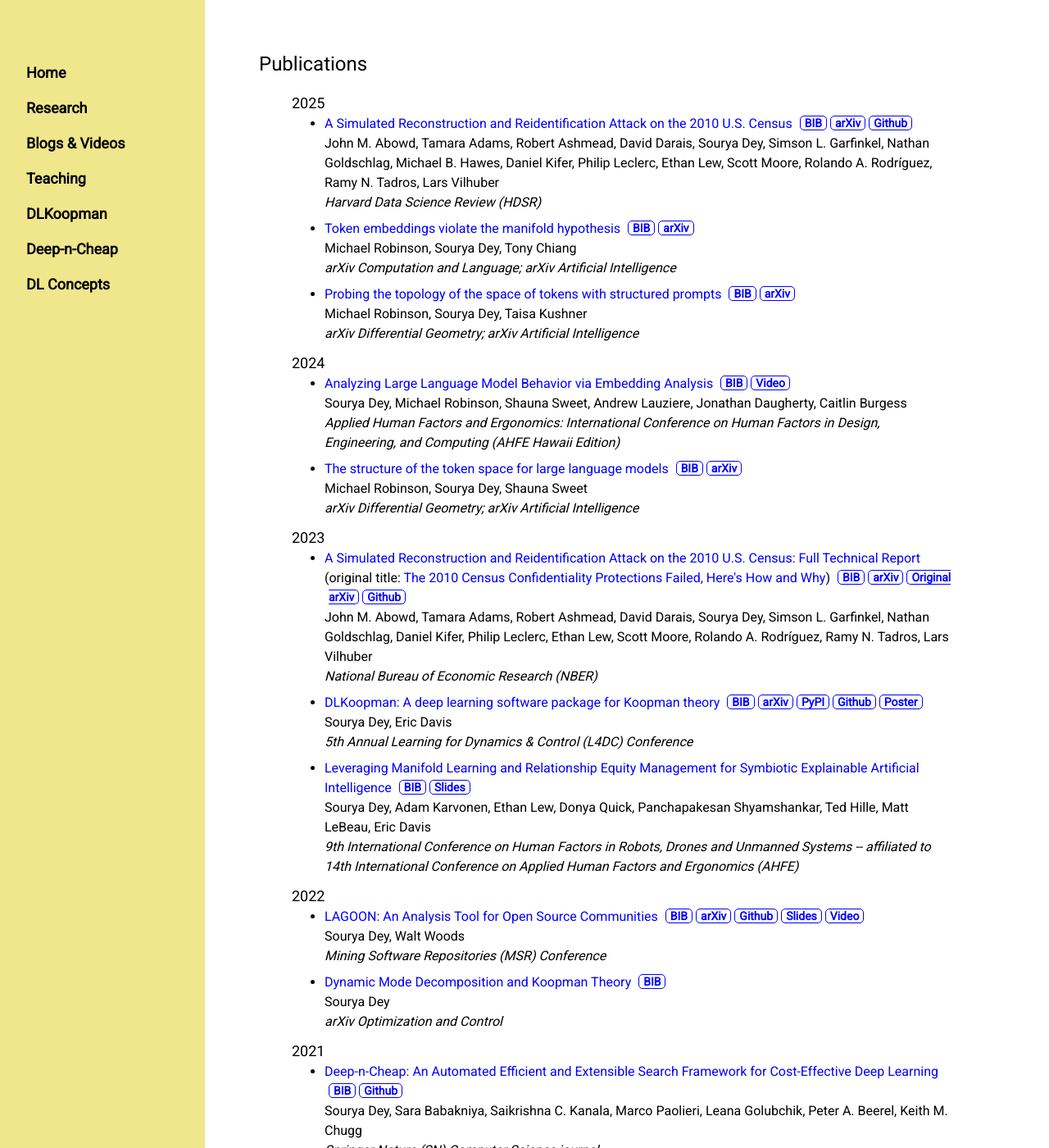
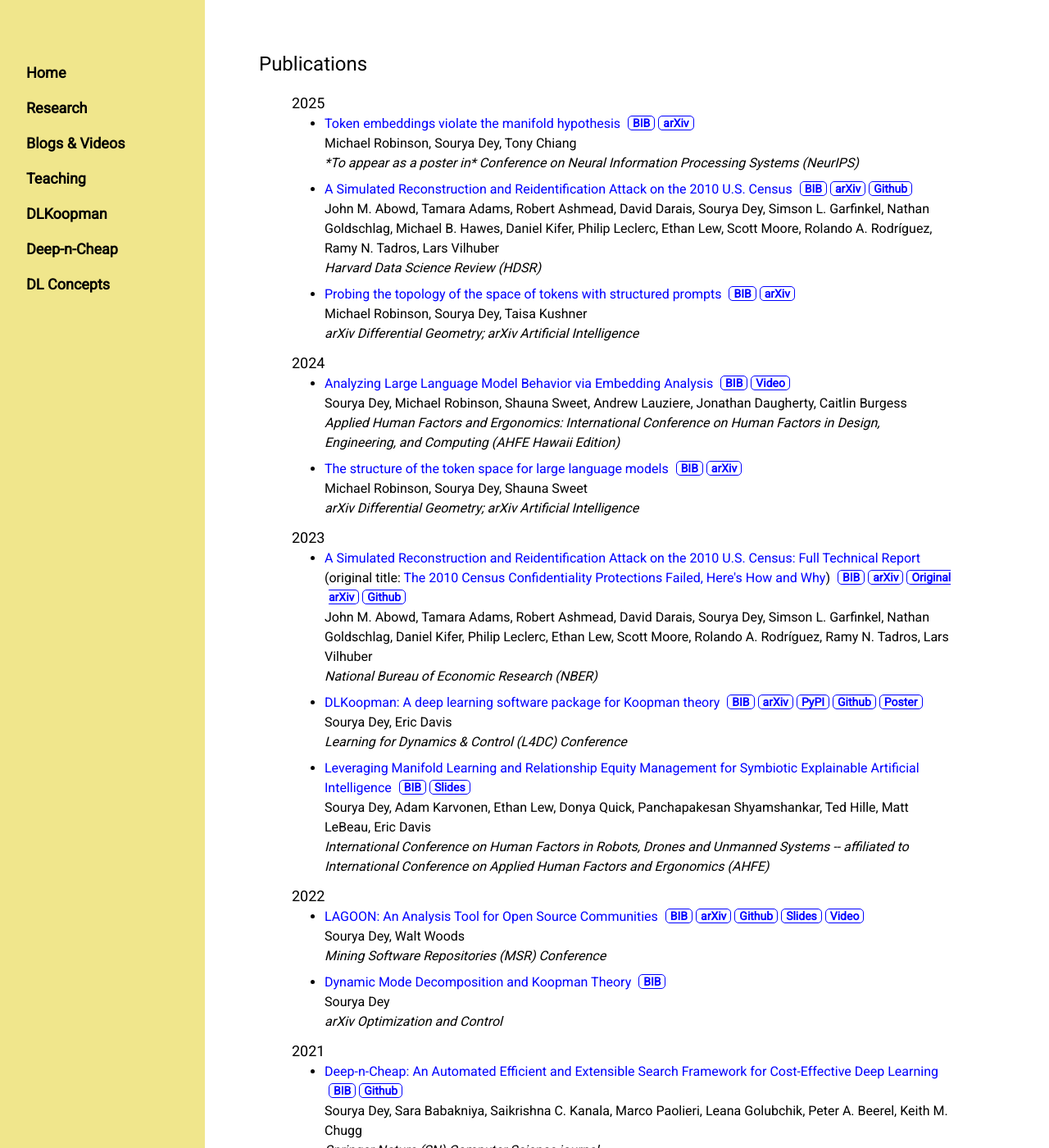
Before and after one commit to souryadey/souryadey.github.io, a Jekyll site: the page built from research/index.html, in a window 1280 px wide and 1400 px high. Shown: the whole window at 82% size. Built offline with Jekyll 4.4.1, drawn with Linux system fonts in a browser that asks for light colours; some of the changed text lies outside the part shown.

Commit message:
add neurips acceptance

```diff
--- a/index.html
+++ b/index.html
@@ -71,8 +71,8 @@ fieldset {
 		<form style="margin-top:1em;">
 			<fieldset>
 				<legend style="font-size:large; letter-spacing:0.05em; background-color:khaki;"><b>Recent News</b></legend>
-                <i>Jul '25:</i> Our paper <a class="inlink" href="https://hdsr.mitpress.mit.edu/pub/ntchx9im/release/1" target="_blank"><i>A Simulated Reconstruction and Reidentification Attack on the 2010 U.S. Census</i></a> got accepted for publication at Harvard Data Science Review (HDSR).<br>
-                <i>Mar '25:</i> Our papers <a class="inlink" href="https://arxiv.org/abs/2503.15421" target="_blank"><i>Probing the topology of the space of tokens with structured prompts</i></a> and <a class="inlink" href="https://arxiv.org/abs/2504.01002" target="_blank"><i>Token embeddings violate the manifold hypothesis</i></a> are up on arXiv.
+                <i>Sep '25:</i> Our paper <i>Token embeddings violate the manifold hypothesis</i></a> got accepted for publication at NeurIPS. See the arXiv version <a class="inlink" href="https://arxiv.org/abs/2504.01002" target="_blank">here</a>. Camera-ready conference version coming soon!<br>
+                <i>Jul '25:</i> Our paper <a class="inlink" href="https://hdsr.mitpress.mit.edu/pub/ntchx9im/release/1" target="_blank"><i>A Simulated Reconstruction and Reidentification Attack on the 2010 U.S. Census</i></a> got accepted for publication at Harvard Data Science Review (HDSR).
 			</fieldset>
 		</form>
         <br><br>
--- a/research/index.html
+++ b/research/index.html
@@ -20,19 +20,19 @@ h5 {
     	<li><h5>2025</h5></li>
     	<ul style="list-style-type:disc;">
 			<li>
+				<a class="inlink" href="https://arxiv.org/abs/2504.01002" target="_blank">Token embeddings violate the manifold hypothesis</a>
+				<a class="pub" href="/research/bibs/LLMmanifold2025.bib">BIB</a>
+				<a class="pub" href="https://arxiv.org/abs/2504.01002" target="_blank">arXiv</a><br>
+    			Michael Robinson, Sourya Dey, Tony Chiang<br>
+    			<i>*To appear as a poster in* Conference on Neural Information Processing Systems (NeurIPS)</i>
+    		</li>
+			<li>
     			<a class="inlink" href="https://hdsr.mitpress.mit.edu/pub/ntchx9im/release/1" target="_blank">A Simulated Reconstruction and Reidentification Attack on the 2010 U.S. Census</a>
 				<a class="pub" href="/research/bibs/HDSR2025.bib">BIB</a>
 				<a class="pub" href="https://arxiv.org/abs/2312.11283" target="_blank">arXiv</a>
 				<a class="pub" href="https://github.com/uscensusbureau/recon_replication" target="_blank">Github</a><br>
     			John M. Abowd, Tamara Adams, Robert Ashmead, David Darais, Sourya Dey, Simson L. Garfinkel, Nathan Goldschlag, Michael B. Hawes, Daniel Kifer, Philip Leclerc, Ethan Lew, Scott Moore, Rolando A. Rodríguez, Ramy N. Tadros, Lars Vilhuber<br>
     			<i>Harvard Data Science Review (HDSR)</i>
-    		</li>
-			<li>
-				<a class="inlink" href="https://arxiv.org/abs/2504.01002" target="_blank">Token embeddings violate the manifold hypothesis</a>
-				<a class="pub" href="/research/bibs/LLMmanifold2025.bib">BIB</a>
-				<a class="pub" href="https://arxiv.org/abs/2504.01002" target="_blank">arXiv</a><br>
-    			Michael Robinson, Sourya Dey, Tony Chiang<br>
-    			<i>arXiv Computation and Language; arXiv Artificial Intelligence</i>
     		</li>
 			<li>
 				<a class="inlink" href="https://arxiv.org/abs/2503.15421" target="_blank">Probing the topology of the space of tokens with structured prompts</a>
@@ -80,14 +80,14 @@ h5 {
     			<a class="pub" href="https://github.com/GaloisInc/dlkoopman" target="_blank">Github</a>
 				<a class="pub" href="/research/material/SouryaDey_L4DC2023_Poster.pdf" target="_blank">Poster</a><br>
     			Sourya Dey, Eric Davis<br>
-    			<i>5th Annual Learning for Dynamics & Control (L4DC) Conference</i>
+    			<i>Learning for Dynamics & Control (L4DC) Conference</i>
     		</li>
 			<li>
     			<a class="inlink" href="https://openaccess.cms-conferences.org/publications/book/978-1-958651-69-8/article/978-1-958651-69-8_18" target="_blank">Leveraging Manifold Learning and Relationship Equity Management for Symbiotic Explainable Artificial Intelligence</a>
 				<a class="pub" href="/research/bibs/AHFE2023.bib">BIB</a>
 				<a class="pub" href="/research/material/EricDavis_etal_AHFE2023_Presentation.pdf" target="_blank">Slides</a><br>
     			Sourya Dey, Adam Karvonen, Ethan Lew, Donya Quick, Panchapakesan Shyamshankar, Ted Hille, Matt LeBeau, Eric Davis<br>
-    			<i>9th International Conference on Human Factors in Robots, Drones and Unmanned Systems -- affiliated to 14th International Conference on Applied Human Factors and Ergonomics (AHFE)</i>
+    			<i>International Conference on Human Factors in Robots, Drones and Unmanned Systems -- affiliated to International Conference on Applied Human Factors and Ergonomics (AHFE)</i>
     		</li>
     	</ul>
 
@@ -181,6 +181,14 @@ h5 {
     	<li><h5>2017</h5></li>
     	<ul style="list-style-type:disc;">
     		<li>
+    			<a class="inlink" href="https://ieeexplore.ieee.org/document/8335713" target="_blank">Interleaver Design for Deep Neural Networks</a>
+    			<a class="pub" href="/research/bibs/Asilomar2017.bib">BIB</a>
+    			<a class="pub" href="https://arxiv.org/abs/1711.06935" target="_blank">arXiv</a>
+    			<a class="pub" href="/research/material/SouryaDey_Asilomar2017_Presentation.pdf" target="_blank">Slides</a><br>
+    			Sourya Dey, Peter A. Beerel, Keith M. Chugg<br>
+    			<i>Asilomar Conference on Signals, Systems and Computers</i>
+    		</li>
+			<li>
     			<a class="inlink" href="https://link.springer.com/chapter/10.1007%2F978-3-319-68600-4_32" target="_blank">Accelerating Training of Deep Neural Networks via Sparse Edge Processing</a>
     			<a class="pub" href="/research/bibs/ICANN2017.bib">BIB</a>
     			<a class="pub" href="https://arxiv.org/abs/1711.01343" target="_blank">arXiv</a>
@@ -188,14 +196,6 @@ h5 {
     			Sourya Dey, Yinan Shao, Keith M. Chugg, Peter A. Beerel<br>
     			<i>International Conference on Artificial Neural Networks (ICANN)</i><br>
     			<b>First paper on the concept of pre-defined sparsity</b>
-    		</li>
-    		<li>
-    			<a class="inlink" href="https://ieeexplore.ieee.org/document/8335713" target="_blank">Interleaver Design for Deep Neural Networks</a>
-    			<a class="pub" href="/research/bibs/Asilomar2017.bib">BIB</a>
-    			<a class="pub" href="https://arxiv.org/abs/1711.06935" target="_blank">arXiv</a>
-    			<a class="pub" href="/research/material/SouryaDey_Asilomar2017_Presentation.pdf" target="_blank">Slides</a><br>
-    			Sourya Dey, Peter A. Beerel, Keith M. Chugg<br>
-    			<i>Asilomar Conference on Signals, Systems and Computers</i>
     		</li>
 			<li>
     			<a class="inlink" href="https://arxiv.org/abs/1711.05865" target="_blank">Pricing Football Players using Neural Networks</a>
```
